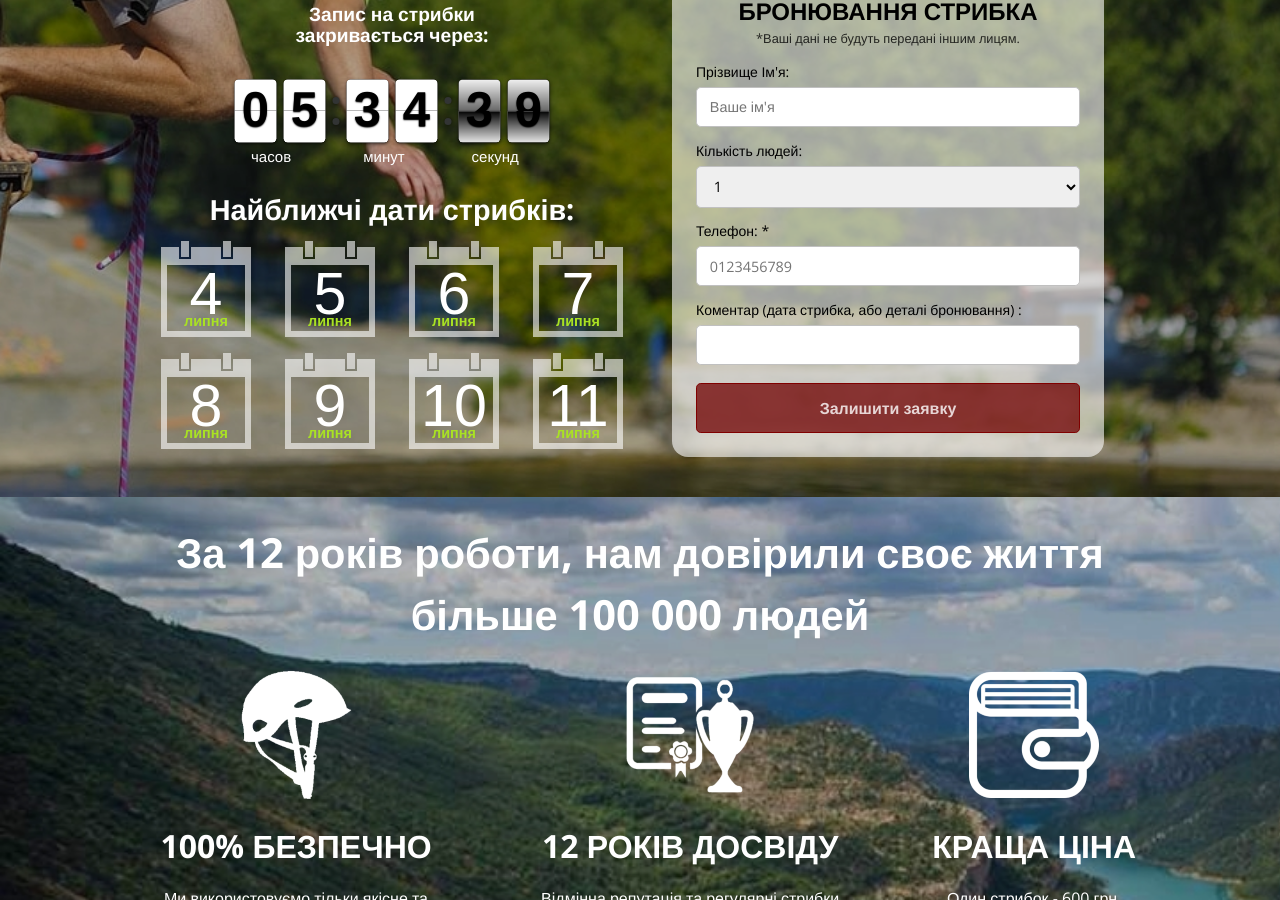
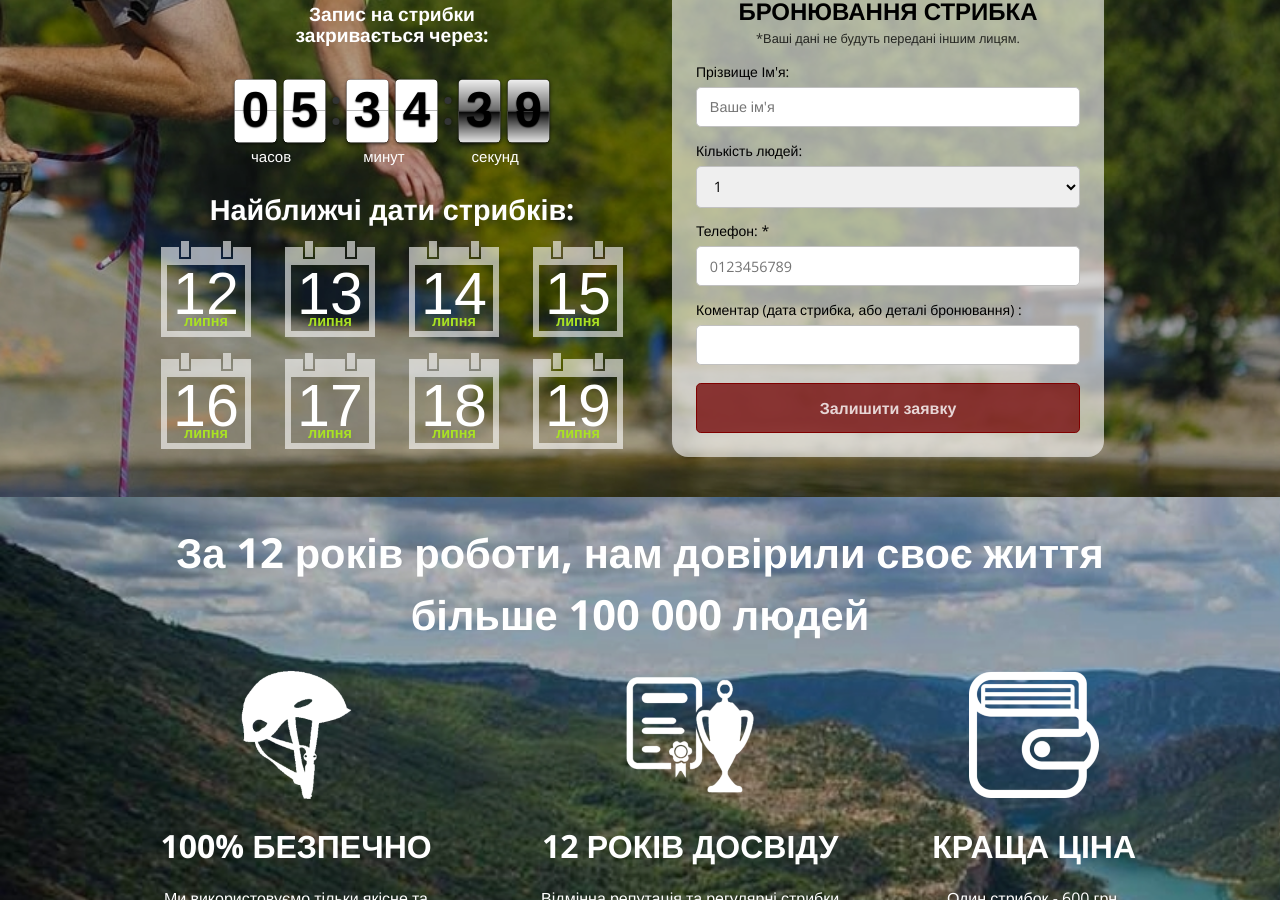
Before and after one commit to Andreyfilko/go-jump, a Jekyll site: the page built from index.md, in a window 1280 px wide and 900 px high, scrolled down 499 px. Built offline with Jekyll 4.4.1, drawn with Linux system fonts in a browser that asks for light colours; some web fonts are replaced; some of the changed text lies outside the part shown.

Commit message:
Update _config.yml

```diff
--- a/_config.yml
+++ b/_config.yml
@@ -35,11 +35,11 @@
 theme: jekyll-theme-cayman
 
 dates:
-  - 2024-07-04
-  - 2024-07-05
-  - 2024-07-06
-  - 2024-07-07
-  - 2024-07-08
-  - 2024-07-09
-  - 2024-07-10
-  - 2024-07-11
+  - 2024-07-12
+  - 2024-07-13
+  - 2024-07-14
+  - 2024-07-15
+  - 2024-07-16
+  - 2024-07-17
+  - 2024-07-18
+  - 2024-07-19
```
